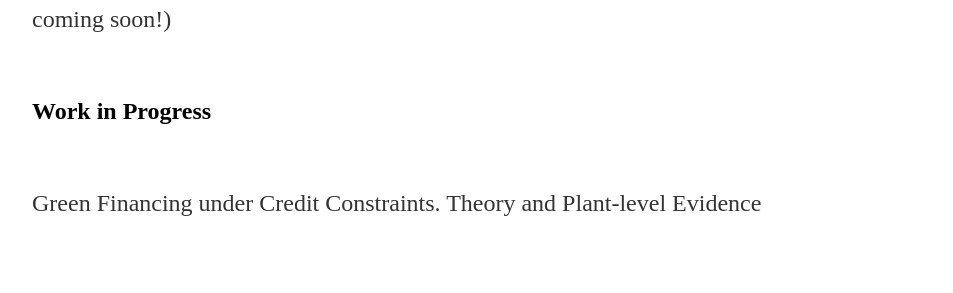
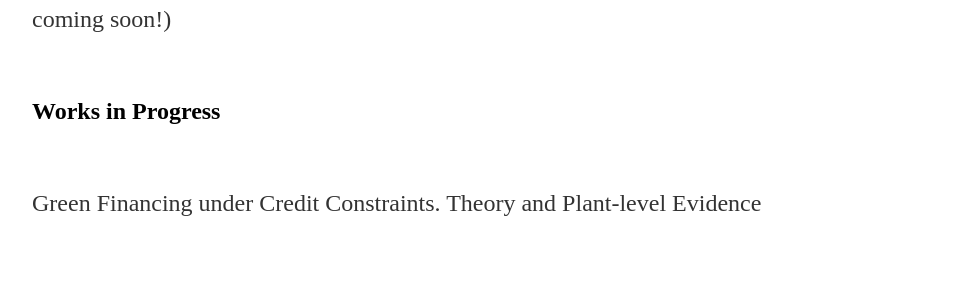
Before and after one commit to SihuiOng/SihuiOng.github.io, a Jekyll site: the page built from research/index.html, in a window 1280 px wide. Shown: the part 317-610 px from the top of the page, without its empty margins (160-1113 px from the left). Built offline with Jekyll 4.4.1, drawn with Linux system fonts in a browser that asks for light colours.

Commit message:
Update index.html

```diff
--- a/research/index.html
+++ b/research/index.html
@@ -8,7 +8,7 @@ title: research
         <br>
 	<p>Is a Uniform Carbon Tax Really Optimal? Evidence from Canadian Manufacturing (Draft coming soon!) </p>
 	<br>
-	<h2>Work in Progress</h2>
+	<h2>Works in Progress</h2>
         <br>
         <p> Green Financing under Credit Constraints. Theory and Plant-level Evidence </p>
 	<br>
```
